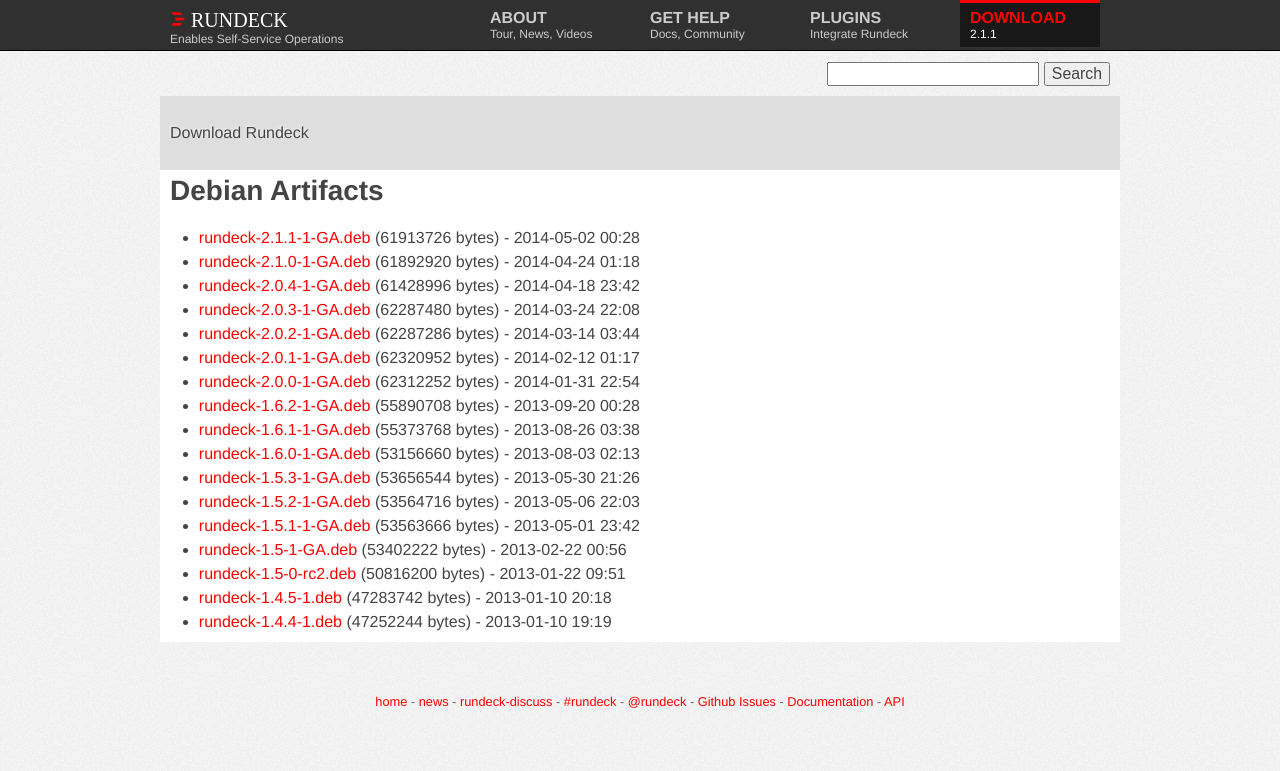
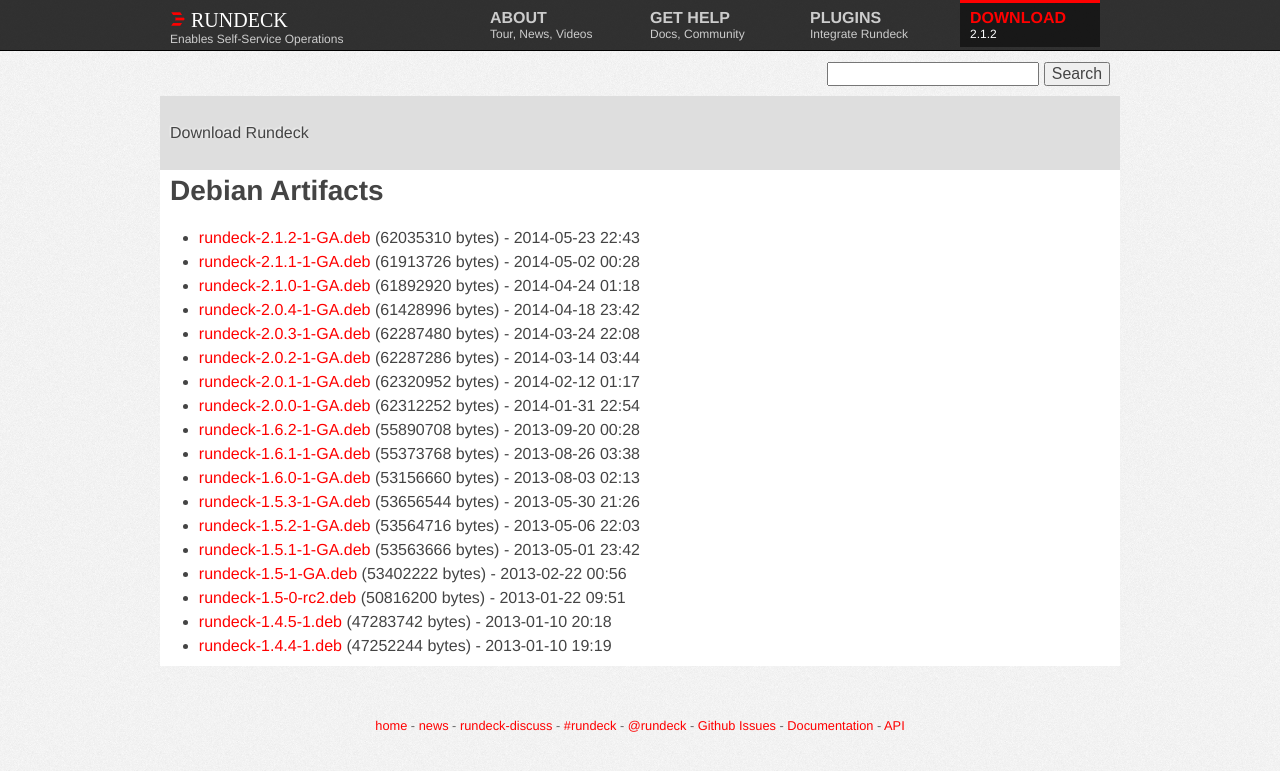
Before and after one commit to rundeck/rundeck-ghpages, a Jekyll site: the page built from download/deb/index.md, in a window 1280 px wide. Shown: the top 771 px of the page. Built offline with Jekyll 4.4.1, drawn with Linux system fonts in a browser that asks for light colours; nearby versions of some CDN libraries.

Commit message:
Update site to 2.1.2 download links

```diff
--- a/_config.yml
+++ b/_config.yml
@@ -1,16 +1,16 @@
 baseurl: ""
 url: ""
 full_url: "http://www.rundeck.org"
-rd_version: "2.1.1"
-rd_jar_name: "rundeck-launcher-2.1.1.jar"
-rd_jar_sha: "61eed14d901a65fb0a12f7ab7bb7c266571c8960"
-rd_jar_url: "http://download.rundeck.org/jar/rundeck-launcher-2.1.1.jar"
-rd_jar_size: "56571392"
-rd_deb_name: "rundeck-2.1.1-1-GA.deb"
-rd_deb_url: "http://download.rundeck.org/deb/rundeck-2.1.1-1-GA.deb"
-rd_deb_sha: "5b04ec8212a9590e259c02a4279be541150b89f2"
-rd_deb_size: "61913726"
-rd_zipball: "https://github.com/dtolabs/rundeck/zipball/v2.1.1"
-rd_tarball: "https://github.com/dtolabs/rundeck/tarball/v2.1.1"
-rd_releasenotes: "https://github.com/dtolabs/rundeck/blob/v2.1.1/RELEASE.md"
+rd_version: "2.1.2"
+rd_jar_name: "rundeck-launcher-2.1.2.jar"
+rd_jar_sha: "91545f370776297e4e65df39cc231854faef042d"
+rd_jar_url: "http://download.rundeck.org/jar/rundeck-launcher-2.1.2.jar"
+rd_jar_size: "56723584"
+rd_deb_name: "rundeck-2.1.2-1-GA.deb"
+rd_deb_url: "http://download.rundeck.org/deb/rundeck-2.1.2-1-GA.deb"
+rd_deb_sha: "1d3edf0d329b7b41853d802be50f0facc74dfc94"
+rd_deb_size: "62035310"
+rd_zipball: "https://github.com/dtolabs/rundeck/zipball/v2.1.2"
+rd_tarball: "https://github.com/dtolabs/rundeck/tarball/v2.1.2"
+rd_releasenotes: "https://github.com/dtolabs/rundeck/blob/v2.1.2/RELEASE.md"
 markdown: kramdown
--- a/download/deb/index.md
+++ b/download/deb/index.md
@@ -3,6 +3,7 @@
 layout: download
 download_type: Debian
 ---
+* [rundeck-2.1.2-1-GA.deb](http://download.rundeck.org/deb/rundeck-2.1.2-1-GA.deb) (62035310 bytes) - 2014-05-23 22:43
 * [rundeck-2.1.1-1-GA.deb](http://download.rundeck.org/deb/rundeck-2.1.1-1-GA.deb) (61913726 bytes) - 2014-05-02 00:28
 * [rundeck-2.1.0-1-GA.deb](http://download.rundeck.org/deb/rundeck-2.1.0-1-GA.deb) (61892920 bytes) - 2014-04-24 01:18
 * [rundeck-2.0.4-1-GA.deb](http://download.rundeck.org/deb/rundeck-2.0.4-1-GA.deb) (61428996 bytes) - 2014-04-18 23:42
```
Also changed, not shown: download/jar/index.md (+1 -0 lines), download/rpm/index.md (+2 -0 lines), download/war/index.md (+1 -0 lines).
